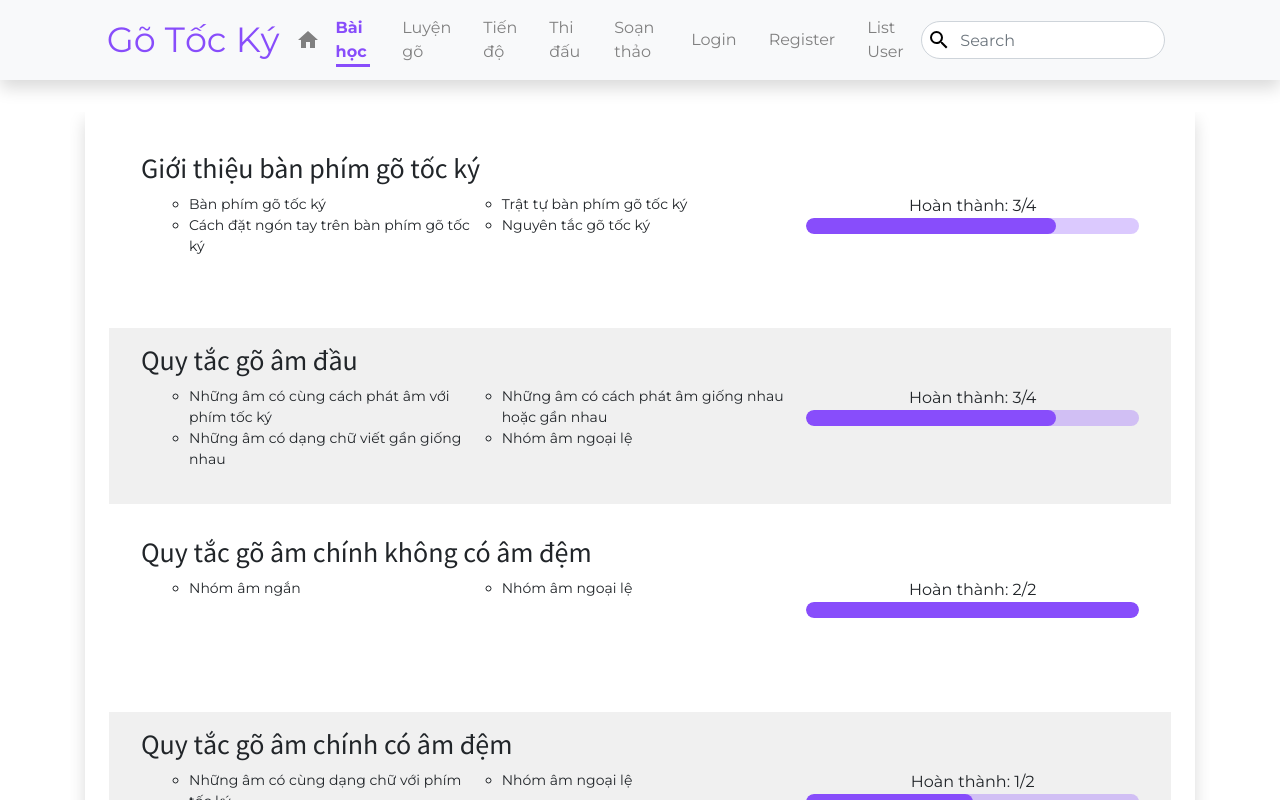
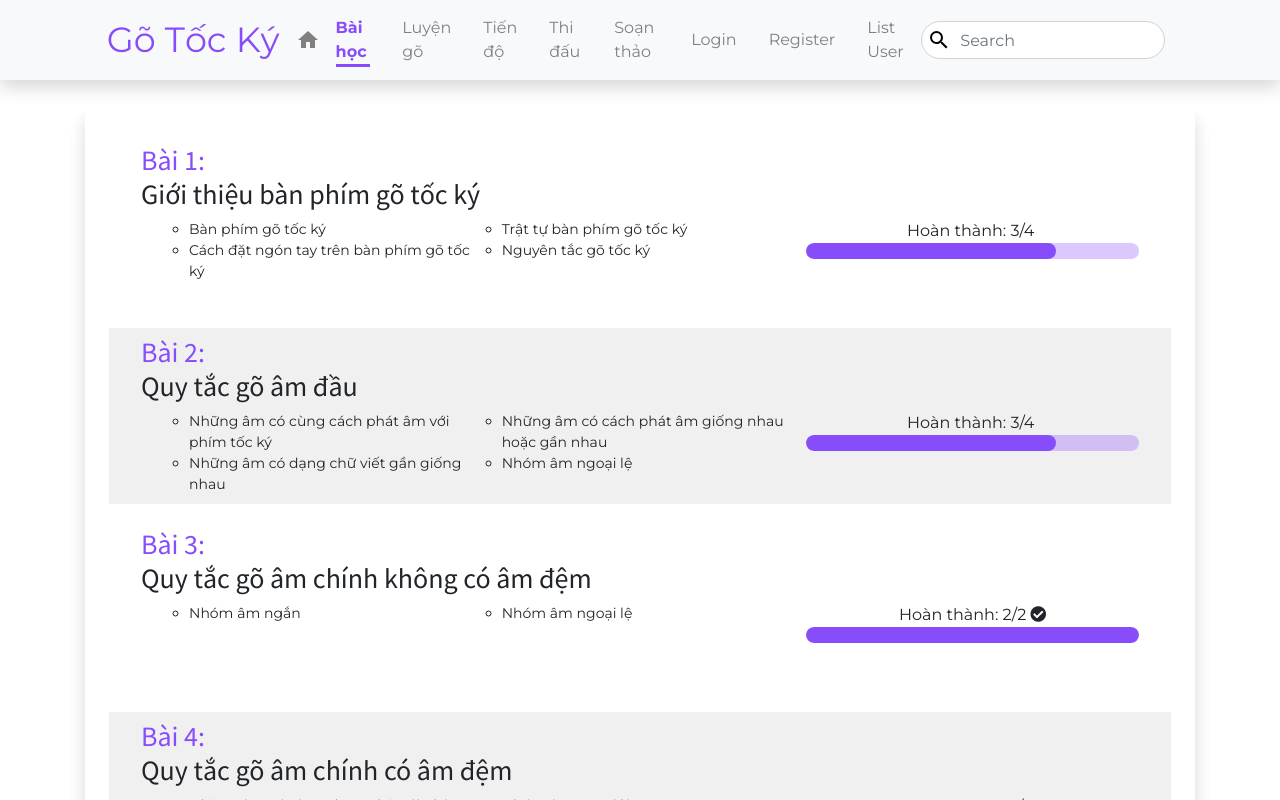
Before and after one commit to nxvinh222/HCI_01, a React (Create React App) app: page /baihoc in a window 1280 px wide. Shown: the top 800 px of the page. Built offline with nearby package versions, Linux system fonts and the light colour scheme.

Commit message:
Edit TopicItem

```diff
--- a/package.json
+++ b/package.json
@@ -3,6 +3,7 @@
   "version": "0.1.0",
   "private": true,
   "dependencies": {
+    "@fortawesome/fontawesome-free": "^5.15.3",
     "@testing-library/jest-dom": "^5.11.6",
     "@testing-library/react": "^11.2.2",
     "@testing-library/user-event": "^12.5.0",
--- a/public/index.html
+++ b/public/index.html
@@ -11,7 +11,8 @@
     />
     <link rel="apple-touch-icon" href="%PUBLIC_URL%/logo192.png" />
     <link rel="manifest" href="%PUBLIC_URL%/manifest.json" />
-    <title>HCI_13 Gõ Tốc Ký</title>
+    <link rel="stylesheet" href="https://cdnjs.cloudflare.com/ajax/libs/font-awesome/5.15.1/css/all.min.css" />
+    <title>HCI_1 Gõ Tốc Ký</title>
   </head>
   <body>
     <noscript>You need to enable JavaScript to run this app.</noscript>
--- a/src/App.css
+++ b/src/App.css
@@ -137,3 +137,7 @@ a:hover {
 footer {
   padding: 2rem 8.3333%;
 }
+
+.main-text-color {
+  color: #884dfb;
+}
--- a/src/components/BaiHoc/TopicItem.js
+++ b/src/components/BaiHoc/TopicItem.js
@@ -2,14 +2,16 @@ import { Link } from "react-router-dom";
 import { ProgressBar } from "react-bootstrap";
 
 function TopicItem(props) {
-    const { title, lessions, numberOfCompletedLessions } = props.topic;
+    const { index, title, lessions, numberOfCompletedLessions } = props.topic;
     const progress = parseInt(
         (numberOfCompletedLessions / lessions.length) * 100
     );
+    console.log(props.key)
 
     return (
         <li className="topic-item">
             <Link to="/baihoc/1">
+                <h3 className="course-index main-text-color fw-bold">Bài {index}:</h3>
                 <h3 className="title">{title}</h3>
                 <div className="topic-content">
                     <ul className="topic-content__lessions">
@@ -21,9 +23,15 @@ function TopicItem(props) {
                     </ul>
                     <div className="progress-wrapper">
                         <p>
-                            Hoàn thành: {numberOfCompletedLessions}/
-                            {lessions.length}
+                            <span className="mr-1">
+                                Hoàn thành: {numberOfCompletedLessions}/{lessions.length}
+                            </span>
+                            <span>
+                                {(numberOfCompletedLessions/lessions.length) == 1 && <i className="fas fa-check-circle"></i>}
+                            </span>
+
                         </p>
+                        <p></p>
                         <ProgressBar now={progress} />
                     </div>
                 </div>
--- a/src/components/BaiHoc/baihoc.css
+++ b/src/components/BaiHoc/baihoc.css
@@ -1,11 +1,15 @@
 .topics-list {
   padding: 0.5rem;
+}
+
+.course-index {
+  margin-bottom: 0;
 }
 
 li.topic-item {
   position: relative;
   margin: 1rem;
-  padding: 1rem 2rem;
+  padding: 0.5rem 2rem;
   height: 11rem;
   list-style: none;
 }
--- a/src/constants.js
+++ b/src/constants.js
@@ -266,6 +266,7 @@ export const WORDS = [
 
 export const TOPICS = [
     {
+        index: 1,
         title: "Giới thiệu bàn phím gõ tốc ký",
         lessions: [
             "Bàn phím gõ tốc ký",
@@ -276,6 +277,7 @@ export const TOPICS = [
         numberOfCompletedLessions: 3,
     },
     {
+        index: 2,
         title: "Quy tắc gõ âm đầu",
         lessions: [
             "Những âm có cùng cách phát âm với phím tốc ký",
@@ -286,11 +288,13 @@ export const TOPICS = [
         numberOfCompletedLessions: 3,
     },
     {
+        index: 3,
         title: "Quy tắc gõ âm chính không có âm đệm",
         lessions: ["Nhóm âm ngắn", "Nhóm âm ngoại lệ"],
         numberOfCompletedLessions: 2,
     },
     {
+        index: 4,
         title: "Quy tắc gõ âm chính có âm đệm",
         lessions: [
             "Những âm có cùng dạng chữ với phím tốc ký ",
@@ -299,6 +303,7 @@ export const TOPICS = [
         numberOfCompletedLessions: 1,
     },
     {
+        index: 5,
         title: "Quy tắc gõ dấu thanh",
         lessions: [
             "Dấu thanh đường nét thẳng",
@@ -307,6 +312,7 @@ export const TOPICS = [
         numberOfCompletedLessions: 0,
     },
     {
+        index: 6,
         title: "Quy tắc gõ âm cuối",
         lessions: [
             "Những âm có cùng dạng chữ với phím tốc ký",
```
Also changed, not shown: 1 other file (tests, documents, lock files or other folders).
